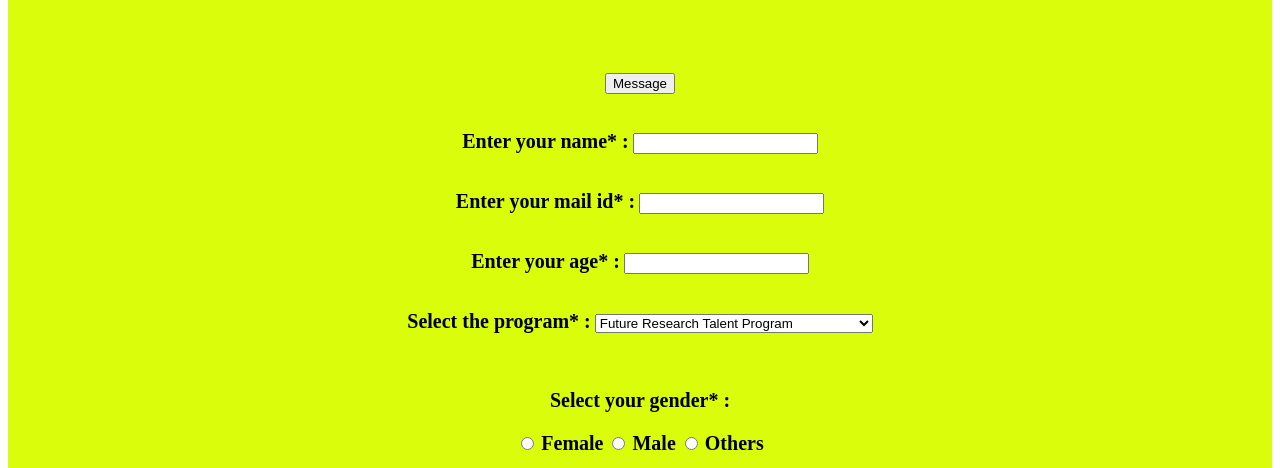
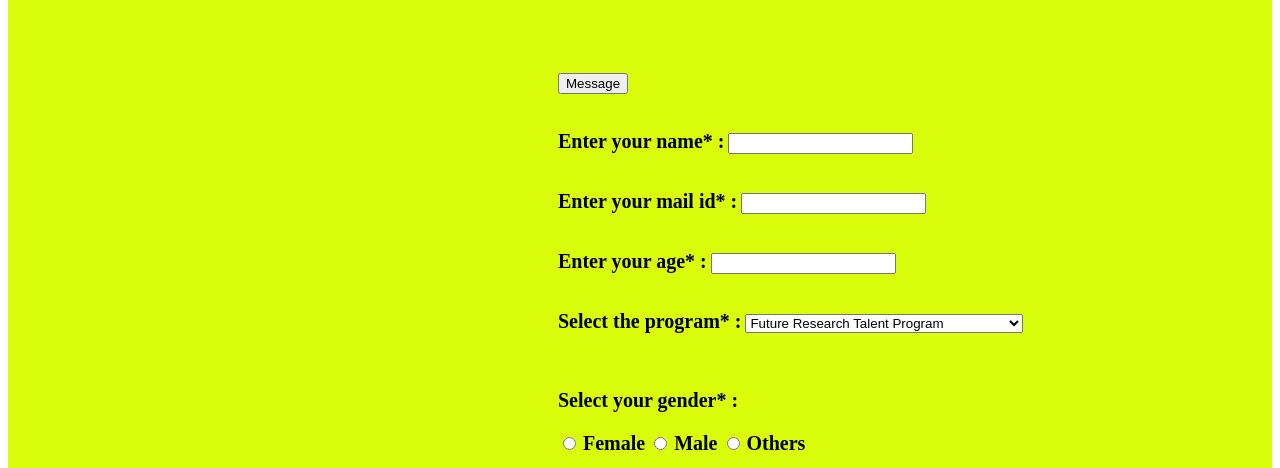
Before and after one commit to ojas23082003/irc-form, a plain HTML site: page index.html in a window 1280 px wide. Shown: the part 332-800 px from the top of the page. Drawn offline with Linux system fonts and the light colour scheme.

Commit message:
Alligned all input types

```diff
--- a/index.html
+++ b/index.html
@@ -18,7 +18,7 @@
             }
 
             .inputs{
-                text-align: center;
+                margin-left: 550px;
             }
 
             div{
```
